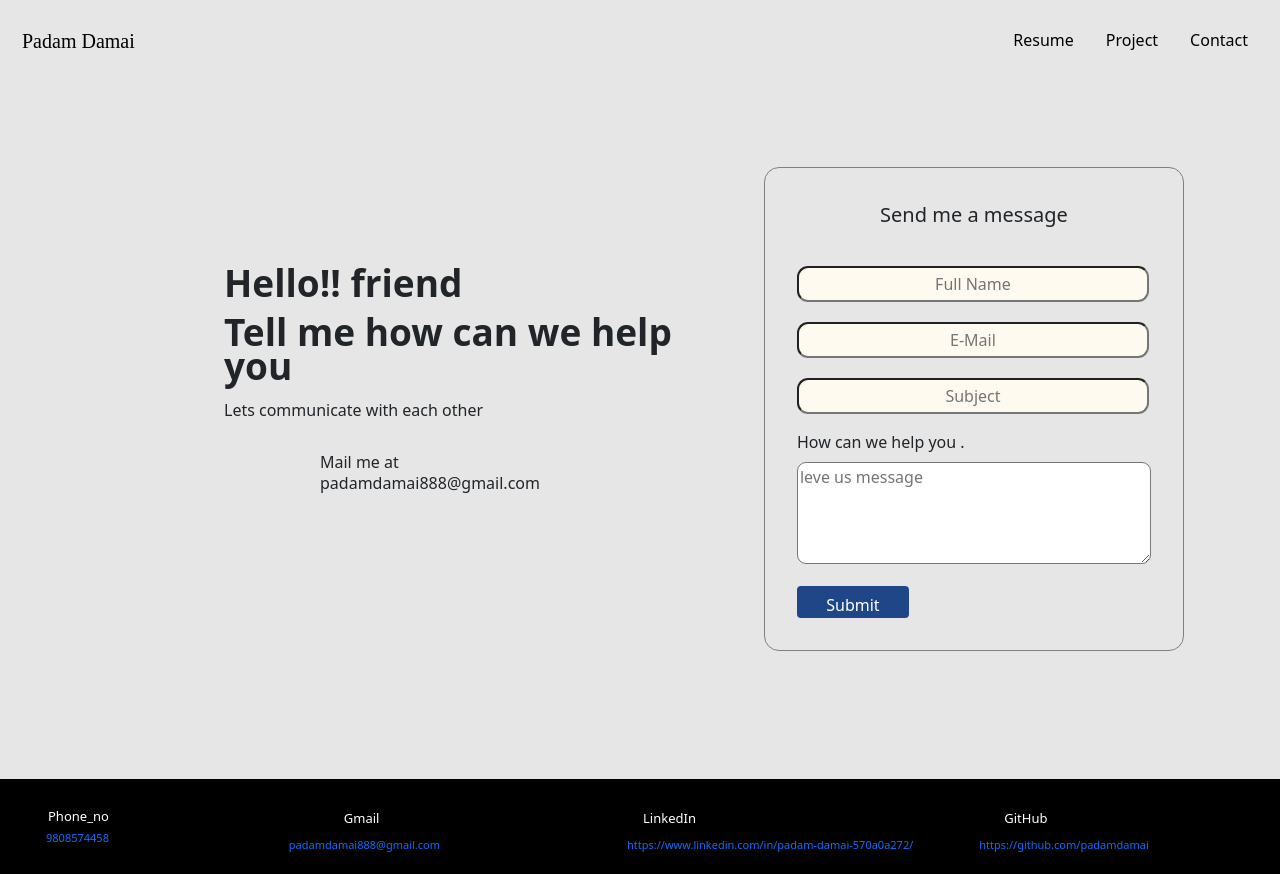
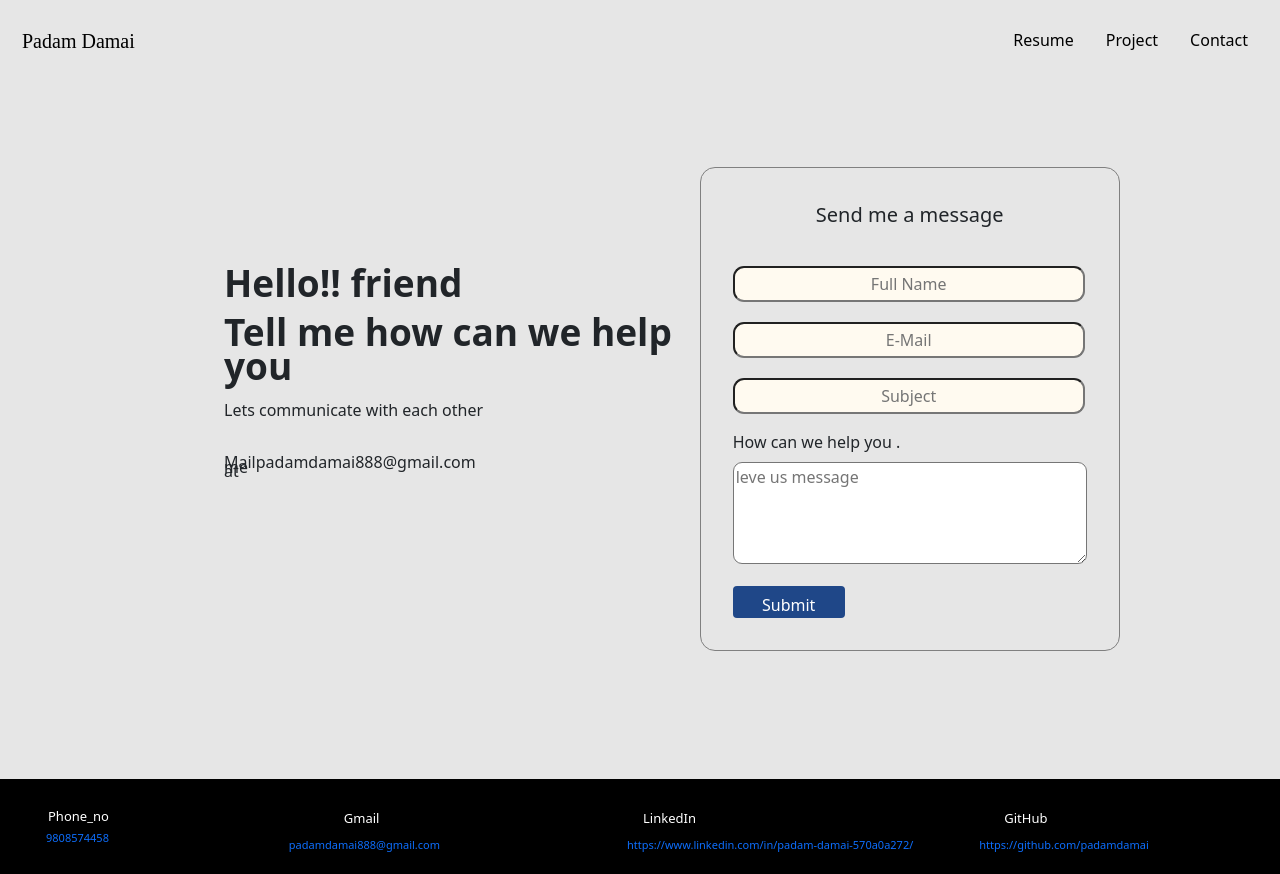
Before and after one commit to padamdamai/my_portfolio, a React (Create React App) app: page /contact in a window 1280 px wide. Built offline with nearby package versions, Linux system fonts and the light colour scheme.

Commit message:
positioning mail_box

```diff
--- a/src/Components/Resume.js
+++ b/src/Components/Resume.js
@@ -1,5 +1,5 @@
 import React from "react"
-import {FaGithub,FaLinkedin } from "react-icons/fa";
+import {FaGithub,FaLinkedin} from "react-icons/fa";
 
 
 const styled = {
--- a/src/Data.js
+++ b/src/Data.js
@@ -11,7 +11,7 @@ export default [
 	title:"Responsive Web Design",
 	description:"Building Oxford Advanced Engineering College Website using HTML,CSS and JS",
 	image:"oaec.jpeg",
-	url:"https://padamdamai.github.io/html-css-js-project/"
+	url:"https://padamdamai.github.io/Oxford-Advanced-Engineering-College_Website/"
 }
 
 
--- a/src/contact.css
+++ b/src/contact.css
@@ -15,7 +15,8 @@ margin-top: -19px;
 	line-height: 0.9;
 }
 .mail_content{
-	margin:38px 14rem 0px 6rem;
+	display: flex;
+	margin:38px 14rem 0px 0rem;
 	line-height: 0.3;
 }
 .sendMessage{
@@ -52,3 +53,9 @@ textArea{
 	width: 7rem;
 	text-align: center;
 }
+.mail_box{
+	width: 3rem;
+	height: 3rem;
+	margin-right: 1rem;
+  margin-top: -1rem;
+}
```
